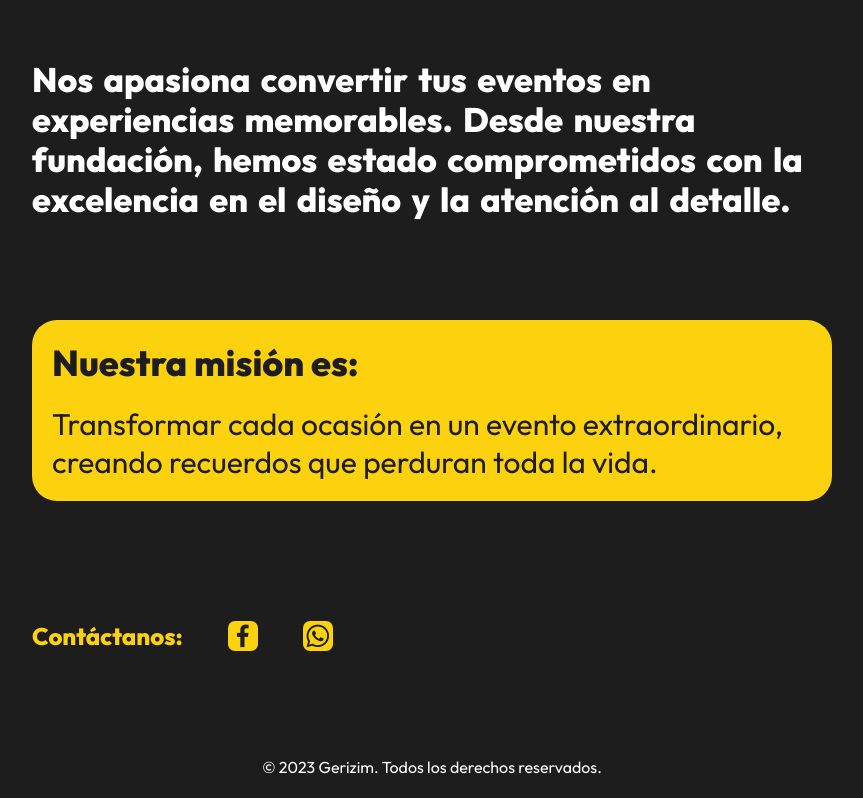
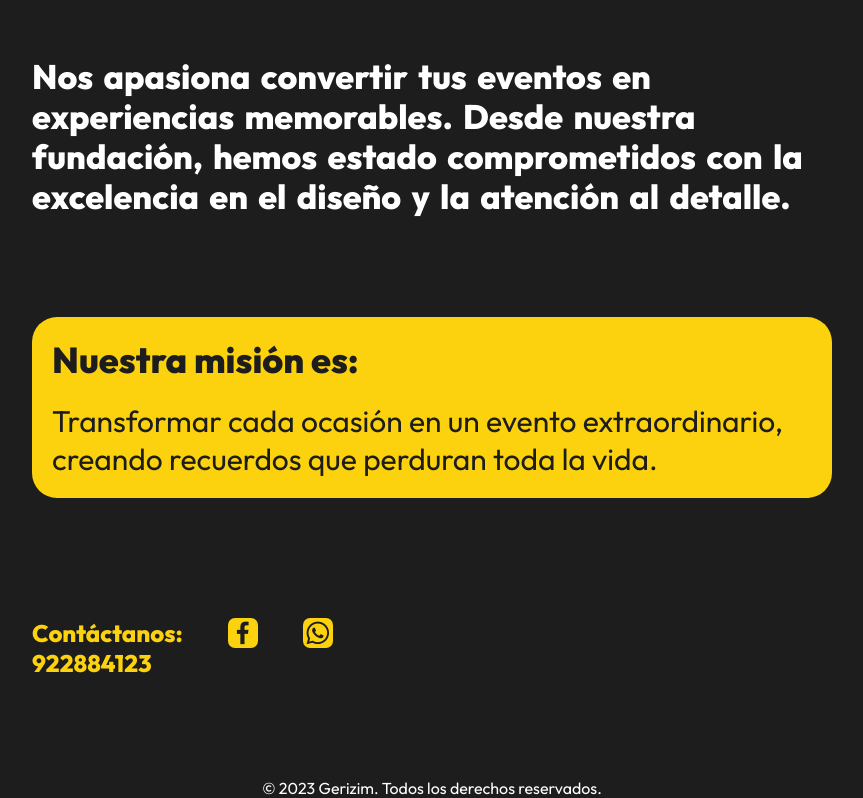
Before and after one commit to Davs07/Eventos-Gerizim, a plain HTML site: page index.html in a window 1280 px wide. Shown: the part 2657-3455 px from the top of the page, without its empty margins (208-1071 px from the left). Before the commit the page ends 3434 px from the top, so only its background shows below. Drawn offline with nearby package versions, Linux system fonts and the light colour scheme.

Commit message:
Add files via upload

```diff
--- a/index.html
+++ b/index.html
@@ -227,7 +227,10 @@
         </p>
       </div>
       <div class="social-media">
-        <h2>Contáctanos:</h2>
+        <h2>Contáctanos:
+          <br>
+          <span>922884123</span>
+        </h2>
 
         <a
           href="https://www.facebook.com/people/Enrique-Rodriguez/pfbid02hZXuggnWPZKnqWsnt2bbyBJY64sp8jwVtMgMK2nrZhTcKnfrP1L352nBosvyiS7wl/?mibextid=ZbWKwL"
```
